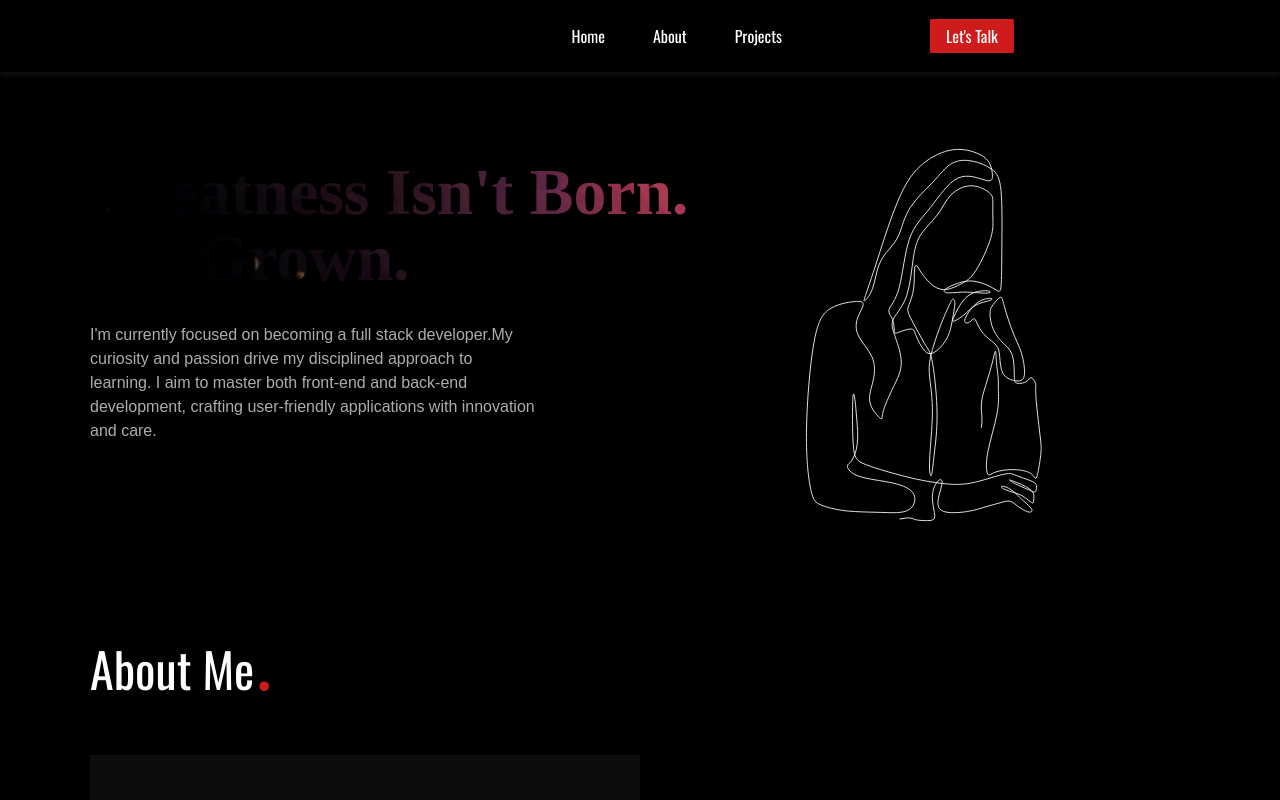
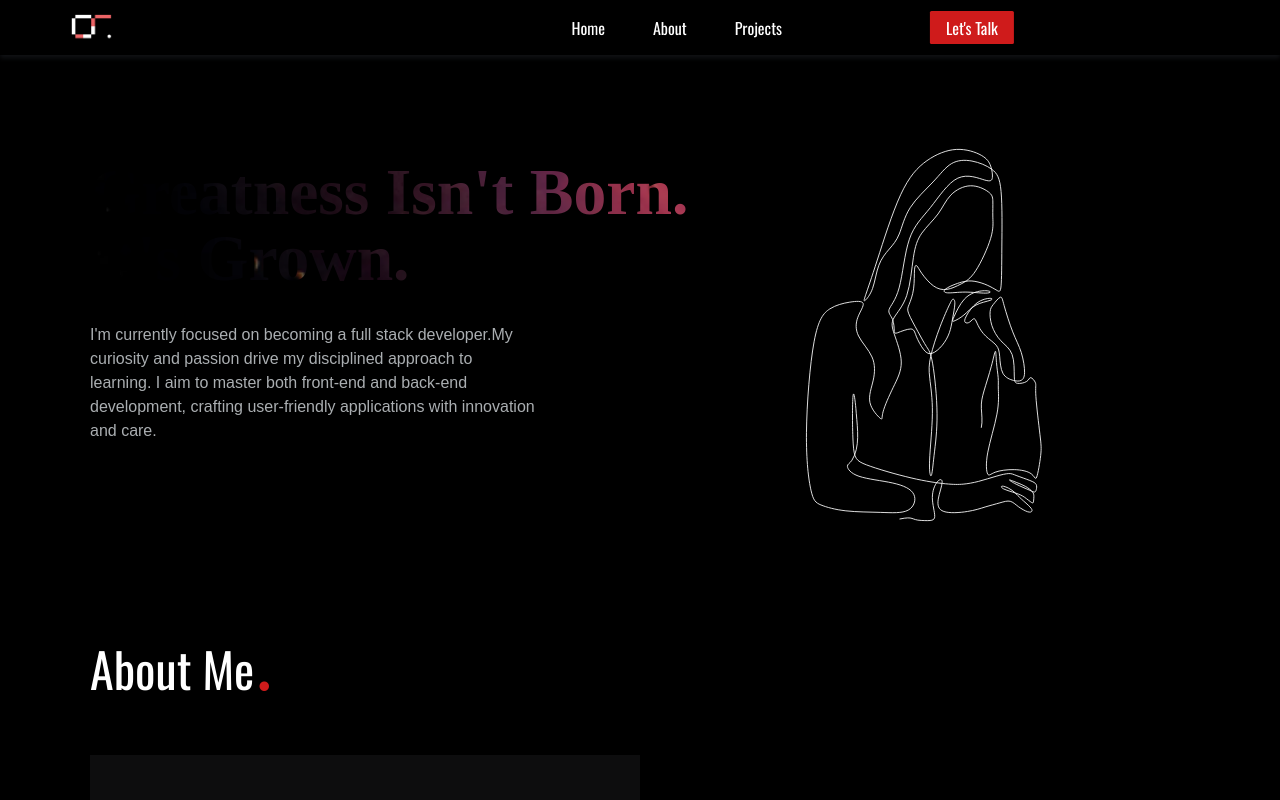
Before and after one commit to smahidv/myPortfolio, a React (Create React App) app: page / in a window 1280 px wide. Shown: the top 800 px of the page. Built offline with nearby package versions, Linux system fonts and the light colour scheme; a web font is replaced by a local one.

Commit message:
adding logo

```diff
--- a/public/index.html
+++ b/public/index.html
@@ -2,7 +2,7 @@
 <html lang="en">
   <head>
     <meta charset="utf-8" />
-    <link rel="icon" href="%PUBLIC_URL%/favicon.ico" />
+    <link rel="icon" href="%PUBLIC_URL%/2a.ico" />
     <meta name="viewport" content="width=device-width, initial-scale=1" />
     <meta name="theme-color" content="#000000" />
     <meta
--- a/src/App.css
+++ b/src/App.css
@@ -36,6 +36,7 @@ p.home-description
 }
 .centered-heading{
     cursor: context-menu;
+    text-align: center;
 
 }
 .centered-heading > span{
@@ -76,5 +77,8 @@ span.period{
         text-align: start !important;
 
     }
+    .centered-heading{
+        text-align: start;
+    }
 
 }
--- a/src/components/about/about.css
+++ b/src/components/about/about.css
@@ -71,6 +71,8 @@
 }
 
 
+
+
 .about-container_description p:last-child{
   margin-bottom: 30px;
 }
@@ -86,7 +88,7 @@
         align-items: start;
         justify-content: center;
         margin-top: unset;
-        margin-bottom: 320px;
+        margin-bottom: 250px;
     }
 
     .about-container_skills{
--- a/src/components/navigation/Navigation.jsx
+++ b/src/components/navigation/Navigation.jsx
@@ -1,7 +1,6 @@
 import React, { useState, useEffect } from "react";
 import { HashLink as Link } from "react-router-hash-link";
-import { FontAwesomeIcon } from "@fortawesome/react-fontawesome";
-import { faCode } from "@fortawesome/free-solid-svg-icons";
+import logo from '../../images/1a.png';
 
 import "./navigation.css";
 
@@ -31,7 +30,7 @@ const Navigation = () => {
     <header>
       <nav className="nav-container grid ">
         <Link to="#home">
-          <FontAwesomeIcon icon={faCode} style={{ color: "#000000" }} />
+          <img className="logo" src={logo} alt="logo" />
         </Link>
         <div
           className="humburger-menu"
--- a/src/components/navigation/navigation.css
+++ b/src/components/navigation/navigation.css
@@ -103,16 +103,21 @@
   }
 
  /* ///////////////////nav-icon end//////////////////// */
+ header img.logo{
+  width: 55px;
+  height: 55px;
+  /* margin-left: 10%; */
+ }
  .nav-container{
     grid-template-columns: repeat(2,1fr);
     justify-content: space-between;
     align-items: center;
-    padding:1.5em;
     box-shadow: var(--box-shadow-grey);
     position: fixed;
     width: 100%;
     z-index: 66;
     background-color: black;
+    padding-inline: 5%;
  }
  .nav-options{
     height: 100vh;
@@ -133,6 +138,7 @@
 ul.nav-options-list li:not(:first-child) {
   margin-top:40px;
  }
+
 
  @media(min-width:700px){
   ul.nav-options-list li:not(:first-child) {
--- a/src/slider/costomSlide.css
+++ b/src/slider/costomSlide.css
@@ -1,15 +1,4 @@
-.swiper-costomized {
-  width: 100%; /* Adjust to your preference */
-  height: 60vh;
-  max-width: 900px;
-  min-height: 300px;/* Adjust to your preference */
 
-}
-.swiper-costomized .image-container {
-    width: 100%;
-    height: 100%;
-
-  }
 
   .swiper-costomized .overlay {
     position: absolute;
@@ -52,3 +41,18 @@ left: 50%;
 transform: translateX(-50%);
 text-align: center;
   }
+
+  @media (min-width:700px){
+    .swiper-costomized {
+      width: 100%;
+      height: 60vh;
+      max-width: 900px;
+      min-height: 300px;
+
+    }
+    .swiper-costomized .image-container {
+        width: 100%;
+        height: 100%;
+
+      }
+  }
```
Also changed, not shown: src/components/projects/projects.css (deleted), src/images/1a.png (added), 1 other file (tests, documents, lock files or other folders).
